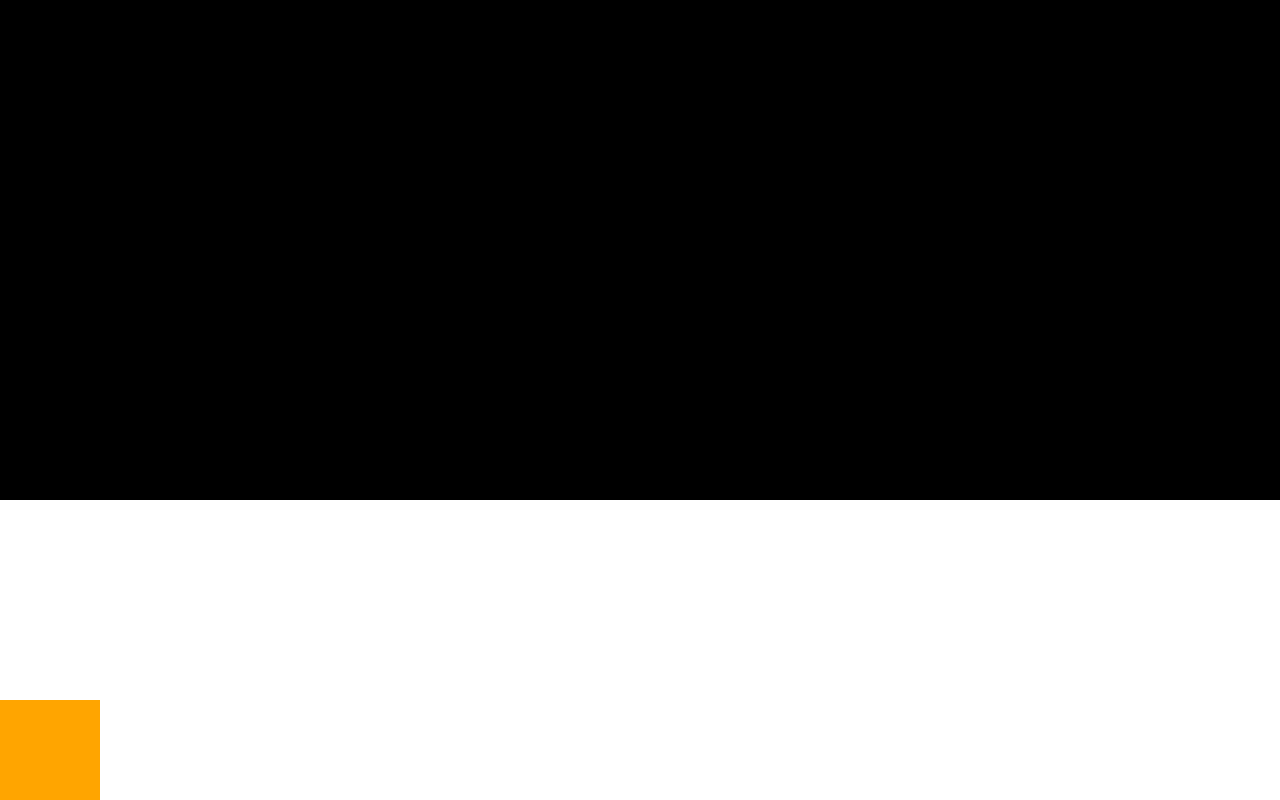
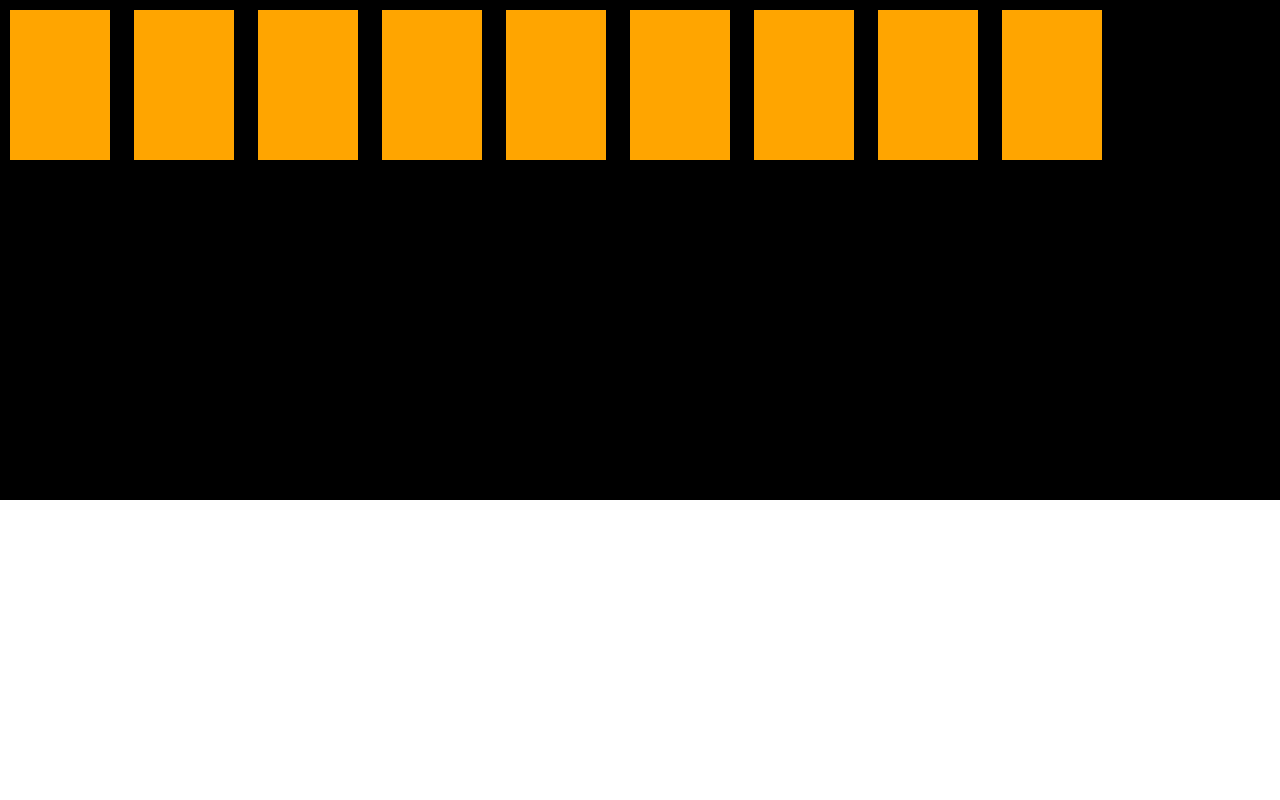
Before and after one commit to meghana2708/WEB-DEV, a plain HTML site: page day12_2.html in a window 1280 px wide. Drawn offline with Linux system fonts and the light colour scheme.

Commit message:
display inline-block

```diff
--- a/day12_2.html
+++ b/day12_2.html
@@ -15,15 +15,16 @@
 
         .parent {
             background-color: black;
-            height: 500px;
+            min-height: 500px;
+            position: relative;
         }
 
         .child {
-            position: absolute;
-            bottom: 0;
+            margin: 10px;
             width: 100px;
-            height: 100px;
+            height: 150px;
             background-color: orange;
+            display: inline-block;
         }
     </style>
 </head>
@@ -32,6 +33,14 @@
 
     <div class="parent">
         <div class="child"></div>
+        <div class="child"></div>
+        <div class="child"></div>
+        <div class="child"></div>
+        <div class="child"></div>
+        <div class="child"></div>
+        <div class="child"></div>
+        <div class="child"></div>
+        <div class="child"></div>
     </div>
 
 </body>
```
